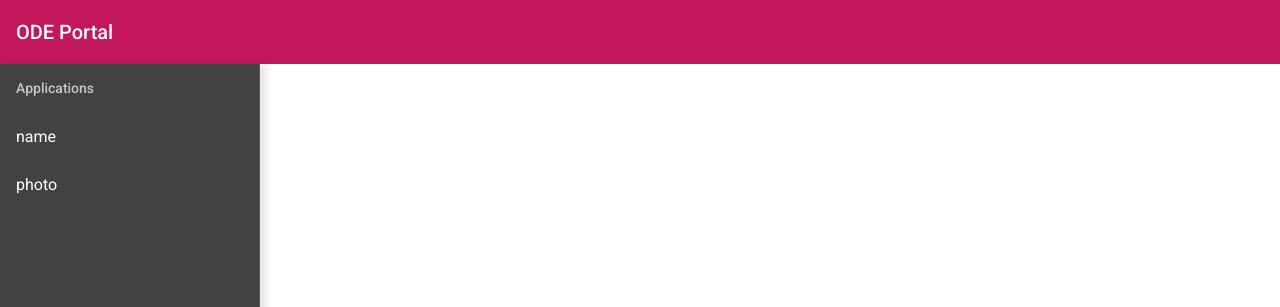
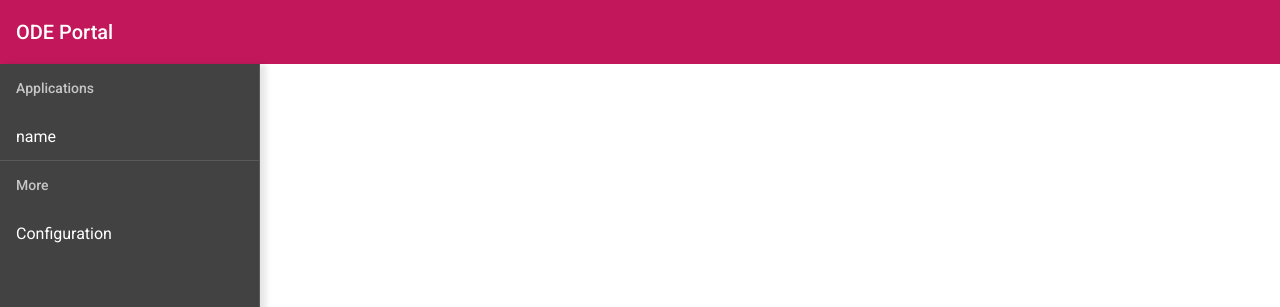
Before and after one commit to afertil/ODE-portal, an Angular app: page / in a window 1280 px wide. Shown: the top 307 px of the page. Built offline with nearby package versions, Linux system fonts and the light colour scheme.

Commit message:
Do not display in menu when app is disabledé

```diff
--- a/src/app/shared/components/sidenav/sidenav.component.ts
+++ b/src/app/shared/components/sidenav/sidenav.component.ts
@@ -18,13 +18,23 @@ import { ApplicationService } from '../../services/application.service';
         mode="side"
         class="container"
       >
-      <mat-nav-list role="list">
-        <h3 mat-subheader>Applications</h3>
-        <mat-list-item *ngFor="let app of applications" role="listitem">
-          <a matLine [routerLink]="app">{{ app }}</a>
-        </mat-list-item>
-      </mat-nav-list>
+        <mat-nav-list role="list">
+          <h3 mat-subheader>Applications</h3>
+          <ng-container *ngFor="let app of applications">
+            <mat-list-item *ngIf="app.enabled" role="listitem">
+              <a matLine  [routerLink]="app.name">{{ app.name }}</a>
+            </mat-list-item>
+          </ng-container>
+
+          <mat-divider></mat-divider>
+
+          <h3 mat-subheader>More</h3>
+          <mat-list-item>
+            <a matLine routerLink="config">Configuration</a>
+          </mat-list-item>
+        </mat-nav-list>
       </mat-sidenav>
+
       <mat-sidenav-content>
         <div class="wrapper">
           sidenav
--- a/src/assets/data/appConfig.json
+++ b/src/assets/data/appConfig.json
@@ -1,3 +1,12 @@
 {
-    "applications": ["name", "photo"]
+    "applications": [
+        {
+            "name": "name",
+            "enabled": true
+        },
+        {
+            "name": "photo",
+            "enabled": false
+        }
+    ]
 }
```
